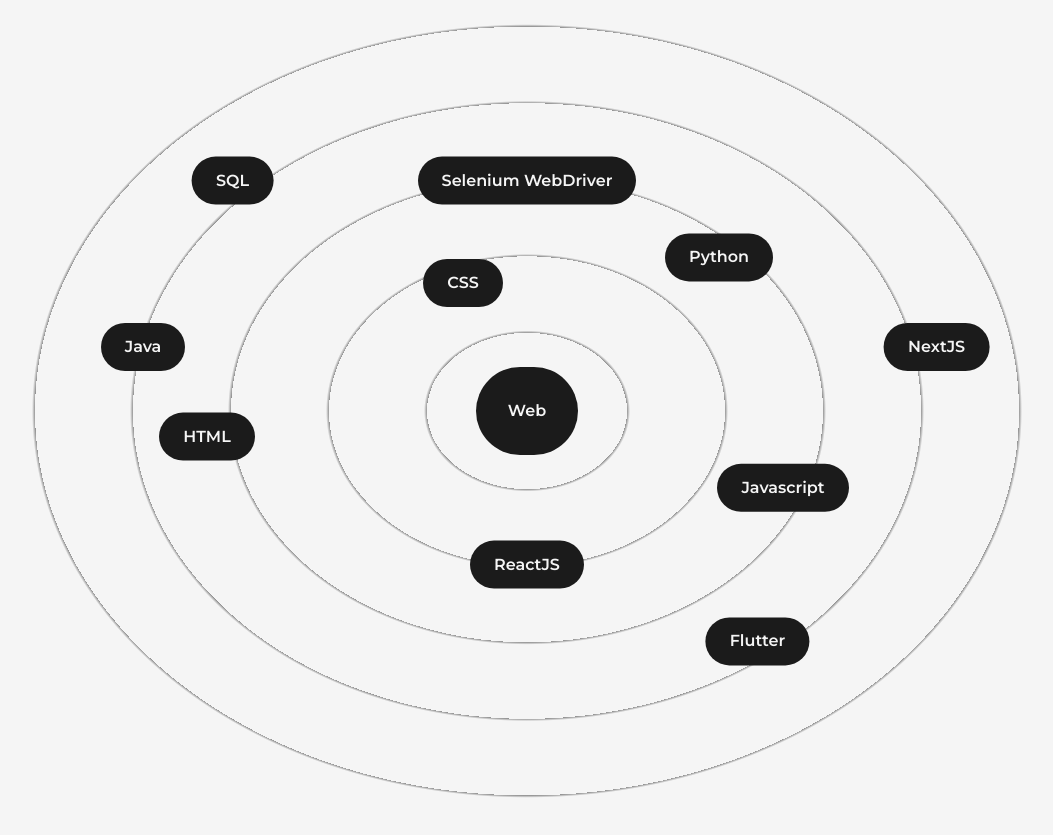
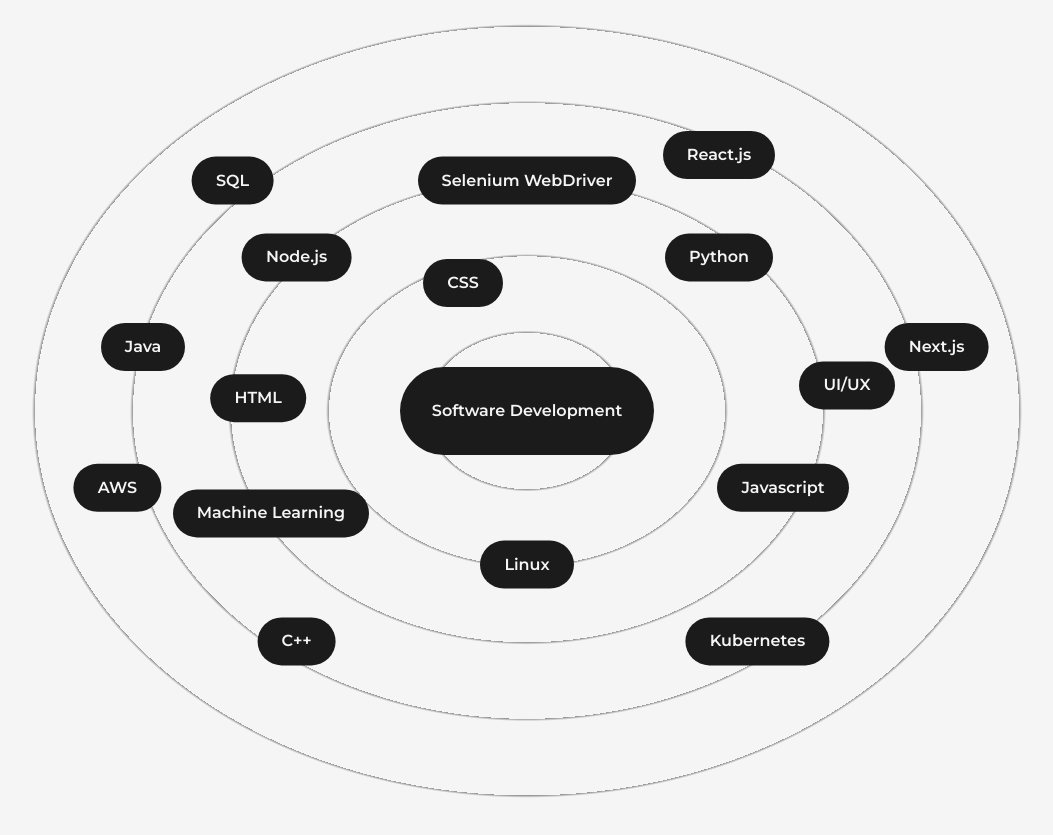
Before and after one commit to SumitRodrigues/Personal-Portfolio, a Next.js app: page /about in a window 1280 px wide. Shown: the part 1761-2596 px from the top of the page, without its empty margins (113-1166 px from the left). Built offline with nearby package versions, Linux system fonts and the light colour scheme.

Commit message:
updated skills section

```diff
--- a/src/components/Skills.js
+++ b/src/components/Skills.js
@@ -37,19 +37,25 @@
                 '
                     whileHover={{ scale: 1.05 }}
                 >
-                    Web
+                    Software Development
                 </motion.div>
 
-                <Skill name="HTML" x="-25vw" y="2vw" />
+                <Skill name="HTML" x="-21vw" y="-1vw" />
+                <Skill name="UI/UX" x="25vw" y="-2vw" />
                 <Skill name="CSS" x="-5vw" y="-10vw" />
                 <Skill name="Javascript" x="20vw" y="6vw" />
-                <Skill name="ReactJS" x="0vw" y="12vw" />
+                <Skill name="Machine Learning" x="-20vw" y="8vw" />
+                <Skill name="AWS" x="-32vw" y="6vw" />
+                <Skill name="Linux" x="0vw" y="12vw" />
                 <Skill name="Java" x="-30vw" y="-5vw" />
                 <Skill name="Python" x="15vw" y="-12vw" />
-                <Skill name="NextJS" x="32vw" y="-5vw" />
+                <Skill name="Node.js" x="-18vw" y="-12vw" />
+                <Skill name="Next.js" x="32vw" y="-5vw" />
                 <Skill name="Selenium WebDriver" x="0vw" y="-18vw" />
+                <Skill name="React.js" x="15vw" y="-20vw" />
                 <Skill name="SQL" x="-23vw" y="-18vw" />
-                <Skill name="Flutter" x="18vw" y="18vw" />
+                <Skill name="Kubernetes" x="18vw" y="18vw" />
+                <Skill name="C++" x="-18vw" y="18vw" />
 
             </div>
 
```
